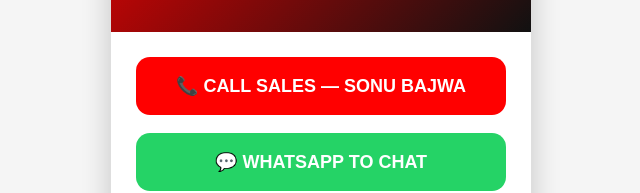
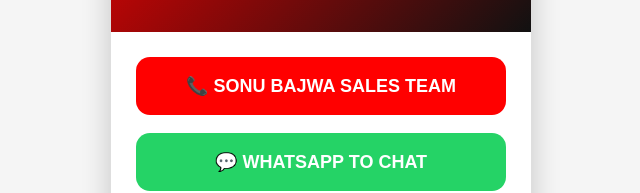
Before and after one commit to gnxtservice/Hero-Moto-Crop, a plain HTML site: page index.html in a window 1280 px wide. Shown: the part 321-514 px from the top of the page, without its empty margins (319-959 px from the left). Drawn offline with Linux system fonts and the light colour scheme.

Commit message:
Update index.html

```diff
--- a/index.html
+++ b/index.html
@@ -112,7 +112,7 @@
 <div class="buttons">
 
 <a class="btn call" href="tel:9453997480">
-📞 CALL SALES — SONU BAJWA
+📞 SONU BAJWA SALES TEAM
 </a>
 
 <a class="btn whatsapp" href="https://wa.me/917456087190">
```
